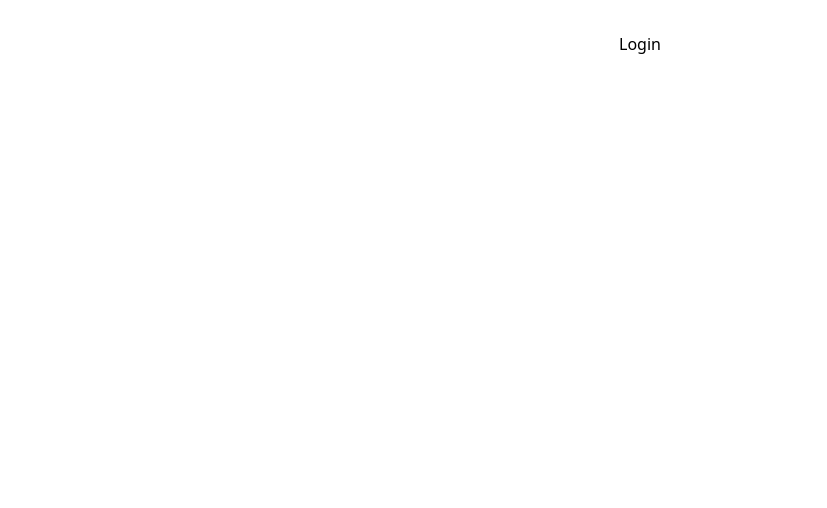
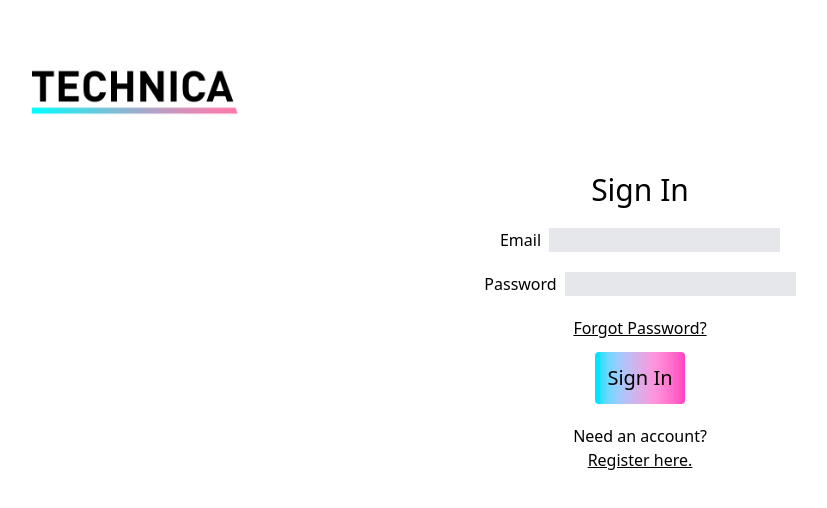
Before and after one commit to valsss314/mentor-matching, a React (Vite) app: page /Login in a window 1280 px wide. Shown: the top 508 px of the page, without its empty margins (0-827 px from the left). Built offline with nearby package versions, Linux system fonts and the light colour scheme.

Commit message:
sign in page frontend

```diff
--- /dev/null
+++ b/src/components/LoginText.tsx
@@ -0,0 +1,17 @@
+import React from 'react'
+import '../globals.css'
+
+const LoginText = ({name}: {name: string}) => {
+  return (
+    <div className="flex items-center justify-center">
+     <div className="grid gap-4">
+        <div className="flex gap-2">
+            <p>{name}</p>
+            <input type="text" className="mb-5 bg-gray-200"></input>
+        </div>
+     </div>
+    </div>
+  )
+}
+
+export default LoginText
--- a/src/pages/HackerRegister.tsx
+++ b/src/pages/HackerRegister.tsx
@@ -11,13 +11,15 @@ const HackerRegister = () => {
       <Link to="/"><img className="top-0 -left-50 h-30" src={logo} alt="Technica logo"></img></Link>
     </nav>
     <section>
-      <h1 className="text-3xl -mt-5 mb-5">Hacker Sign Up</h1>
+      <h1 className="text-3xl mt-5 mb-5">Hacker Sign Up</h1>
       <RegistrationText name={"Name"}/>
       <RegistrationText name={"Table #"}/>
       <RegistrationText name={"Email"}/>
       <RegistrationText name={"Password"}/>
     </section>
-    <button className="mt-6 brightness-100 bg-gradient-to-r from-cyan-500 to-pink-500 brightness-125 rounded px-3 py-3 hover:brightness-100 cursor-pointer text-xl">Sign Up</button>
+    <button className="mt-3 brightness-100 bg-gradient-to-r from-cyan-500 to-pink-500 brightness-125 rounded px-3 py-3 hover:brightness-100 cursor-pointer text-xl">Sign Up</button>
+    <h1 className="text-h3 items-center mt-5">Already have an account?</h1>
+    <Link to="/Login"><div className="underline">Sign in.</div></Link>
     </>
   )
 }
--- a/src/pages/Login.tsx
+++ b/src/pages/Login.tsx
@@ -1,9 +1,26 @@
 import React from 'react'
 import '../globals.css'
+import {Link} from "react-router-dom"
+import RegistrationText from '../components/RegistrationText'
+import logo from '../assets/logo-black.png'
+import LoginText from '../components/LoginText'
 
 const Login = () => {
   return (
-    <div>Login</div>
+    <>
+    <nav className="flex justify-between items-center">
+      <Link to="/"><img className="top-0 -left-50 h-30" src={logo} alt="Technica logo"></img></Link>
+    </nav>
+    <section>
+      <h1 className="text-3xl mt-5 mb-5">Sign In</h1>
+      <LoginText name={"Email"}/>
+      <LoginText name={"Password"}/>
+      <div className="underline">Forgot Password?</div>
+    </section>
+    <button className="mt-3 brightness-100 bg-gradient-to-r from-cyan-500 to-pink-500 brightness-125 rounded px-3 py-3 hover:brightness-100 cursor-pointer text-xl">Sign In</button>
+    <h1 className="text-h3 items-center mt-5">Need an account?</h1>
+    <Link to="/Register"><div className="underline">Register here.</div></Link>
+    </>
   )
 }
 
--- a/src/pages/MentorRegister.tsx
+++ b/src/pages/MentorRegister.tsx
@@ -10,13 +10,15 @@ const MentorRegister = () => {
       <Link to="/"><img className="top-0 -left-50 h-30" src={logo} alt="Technica logo"></img></Link>
     </nav>
     <section>
-      <h1 className="text-3xl -mt-5 mb-5">Mentor Sign Up</h1>
+      <h1 className="text-3xl mt-5 mb-5">Mentor Sign Up</h1>
       <RegistrationText name={"Name"}/>
       <RegistrationText name={"Technical Skills"}/>
       <RegistrationText name={"Email"}/>
       <RegistrationText name={"Password"}/>
     </section>
-    <button className="mt-6 brightness-100 bg-gradient-to-r from-cyan-500 to-pink-500 brightness-125 rounded px-3 py-3 hover:brightness-100 cursor-pointer text-xl">Sign Up</button>
+    <button className="mt-3 brightness-100 bg-gradient-to-r from-cyan-500 to-pink-500 brightness-125 rounded px-3 py-3 hover:brightness-100 cursor-pointer text-xl">Sign Up</button>
+    <h1 className="text-h3 items-center mt-5">Already have an account?</h1>
+    <Link to="/Login"><div className="underline">Sign in.</div></Link>
     </>
   )
 }
```
